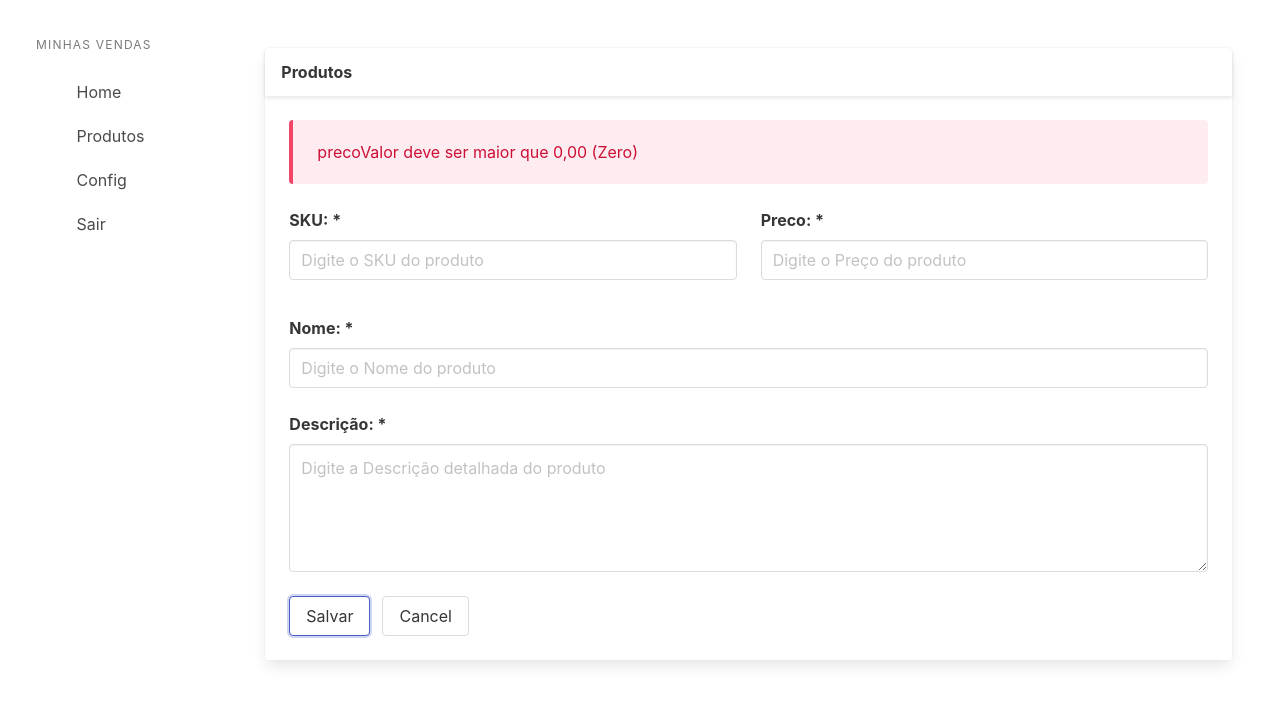
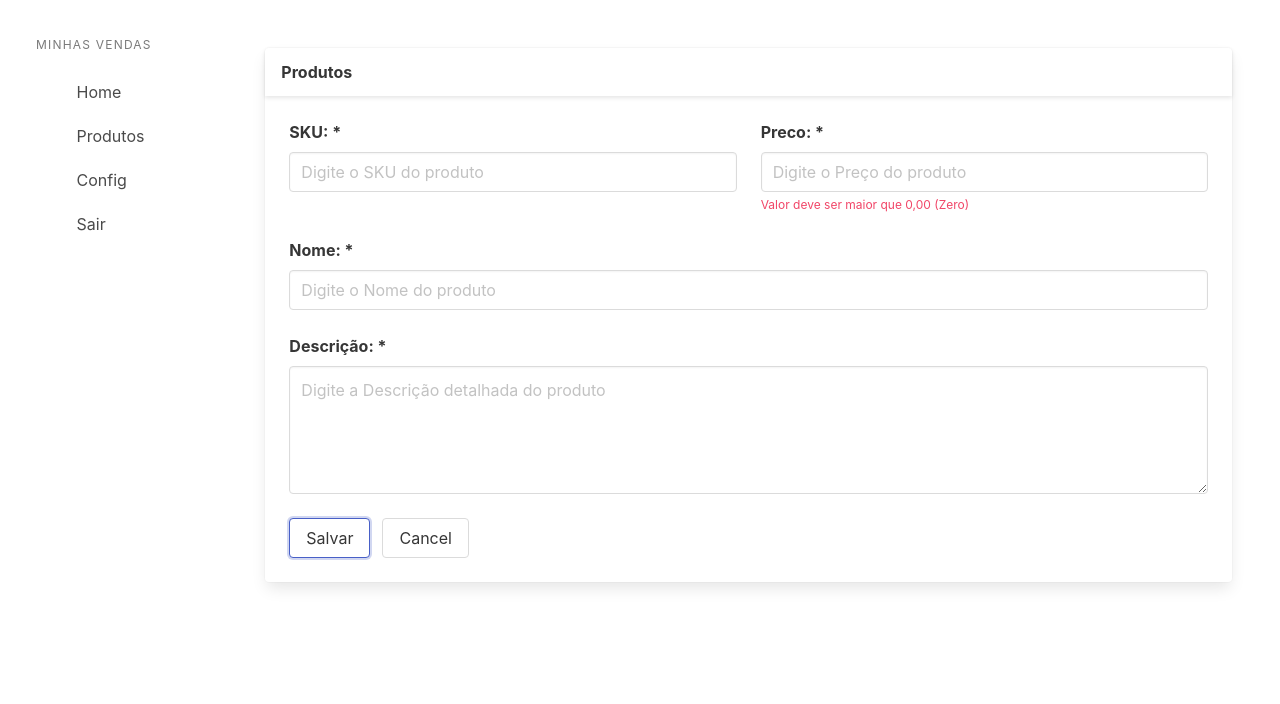
Before and after one commit to marcosmour/vendasappfrontend, a Next.js app: page /cadastros/produtos in a window 1280 px wide. Both pictures are taken after a click on the button "Salvar". Shown: the top 704 px of the page. Built offline with nearby package versions, Linux system fonts and the light colour scheme.

Commit message:
Finalizando o cadastro de produtos

```diff
--- a/src/components/common/input/index.tsx
+++ b/src/components/common/input/index.tsx
@@ -6,6 +6,7 @@
     label: string;
     columnClasses?: string;
     currency?: boolean;
+    error?: string;
 }
 export const Input: React.FC<InputProps> = ({
     onChange,
@@ -13,6 +14,7 @@
     columnClasses,
     id,
     currency,
+    error,
     ...inputProps
 }: InputProps) => {
 
@@ -36,7 +38,9 @@
                 <input className="input"
                         id={id} {...inputProps}
                         onChange={onInputChange}/>
-
+                    {error &&
+                        <p className="help is-danger"> {error }</p>
+                    }
             </div>
         </div>
     )
--- a/src/components/produtos/cadastro/index.tsx
+++ b/src/components/produtos/cadastro/index.tsx
@@ -16,6 +16,13 @@
     preco:  yup.number().required(msgCampoObrigatorio).moreThan(0, "Valor deve ser maior que 0,00 (Zero)")
 })
 
+interface FormErros{
+    sku?: string;
+    nome?: string;
+    preco?: string;
+    descricao?: string;
+}
+
 
 export const CadastroProdutos: React.FC = () =>{
 
@@ -27,6 +34,7 @@
     const [ id, setId] = useState<string>('')
     const [ cadastro, setCadastro] = useState<string>('')
     const [messages, setMessages] = useState<Array<Alert>>([])
+    const [errors, setErros ] = useState<FormErros>({})
 
     const submit = () => {
         const produto: Produto = {
@@ -38,7 +46,7 @@
         }
 
         validationSchema.validate(produto).then(obj =>{
-
+            setErros({})
             if(id){
                 service
                     .atualizar(produto)
@@ -63,10 +71,9 @@
             const field = err.path;
             const message = err.message;
 
-            setMessages([
-
-                { tipo: "danger", field, texto: message}
-            ])
+            setErros({
+                [field]: message
+            })
         })
 
 
@@ -101,6 +108,7 @@
                     value={sku}
                     id="inputSku"
                     placeholder="Digite o SKU do produto"
+                    error={errors.sku}
                     />
 
                 <Input label="Preco: *"
@@ -111,6 +119,7 @@
                     placeholder="Digite o Preço do produto"
                     currency={true}
                     maxLength={16}
+                    error={errors.preco}
                     />
             </div>
 
@@ -121,6 +130,7 @@
                     value={nome}
                     id="inputNome"
                     placeholder="Digite o Nome do produto"
+                    error={errors.nome}
                     />
             </div>
 
@@ -132,6 +142,9 @@
                             id="inputDesc" value={descricao}
                             onChange={ event=>setDescricao(event.target.value)}
                             placeholder="Digite a Descrição detalhada do produto" />
+                            {errors.descricao &&
+                            <p className="help is-danger">{errors.descricao}</p>
+                            }
 
                     </div>
                 </div>
```
